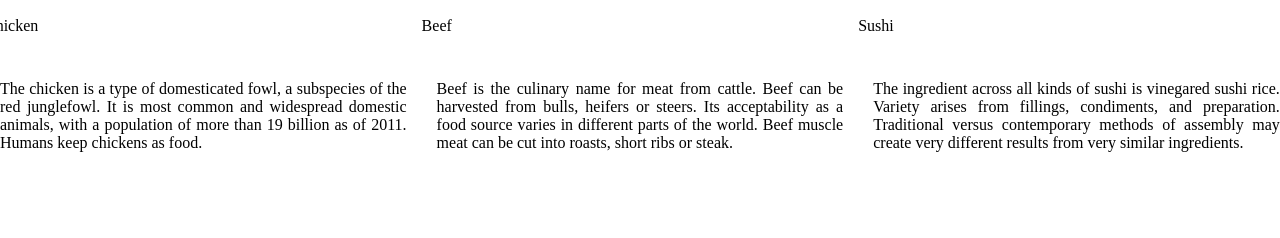
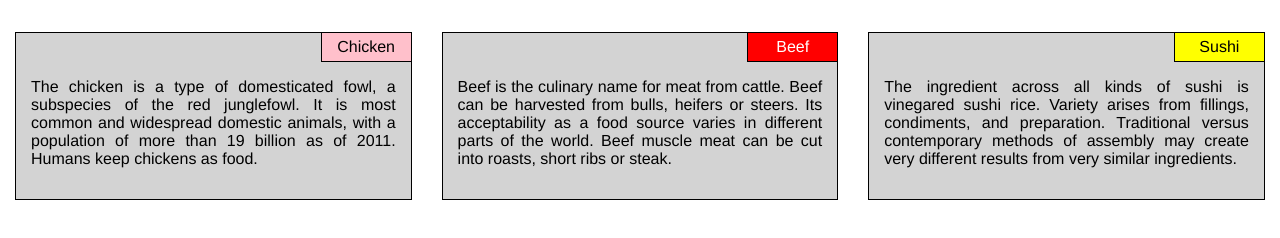
Before and after one commit to amanjotkaur1/coursera_test, a plain HTML site: page module2_solution/index.html in a window 1280 px wide. Shown: the part 60-298 px from the top of the page. Drawn offline with Linux system fonts and the light colour scheme.

Commit message:
file are updated

```diff
--- a/module2_solution/index.html
+++ b/module2_solution/index.html
@@ -11,24 +11,28 @@
     </head>
     <body>
         <h1> Our Menu </h1>
-        <div class="container-fluid">
-        <div class="row">
-            <div class="col-lg-4 col-md-6">
-
-                 <div id="chicken">Chicken</div>
+        <div class="container">
+    <div class="row">
+        <div class="col-lg-4 col-md-6 col-sm-12">
+            <div class="menu-section">
+                <span class="menu-section-title menu-section-pink">Chicken</span>
                  <p>The chicken  is a type of domesticated fowl, a subspecies of the red junglefowl. It is  most common and widespread domestic animals, with a population of more than 19 billion as of 2011. Humans keep chickens as food.</p>
 
             </div>
-            <div class="col-lg-4 col-md-6">
-                 <div id="beef">Beef</div>
+        </div>
+        <div class="col-lg-4 col-md-6 col-sm-12">
+            <div class="menu-section">
+                <span class="menu-section-title menu-section-red">Beef</span>
                  <p>Beef is the culinary name for meat from cattle. Beef can be harvested from bulls, heifers or steers. Its acceptability as a food source varies in different parts of the world. Beef muscle meat can be cut into roasts, short ribs or steak.</p>
             </div>
-            <div class="col-lg-4 col-md-6">
-                 <div id="sushi">Sushi</div>
+        </div>
+        <div class="col-lg-4 col-md-12 col-sm-12">
+            <div class="menu-section">
+                <span class="menu-section-title menu-section-yellow">Sushi</span>
                  <p>The ingredient across all kinds of sushi is vinegared sushi rice. Variety arises from fillings, condiments, and preparation. Traditional versus contemporary methods of assembly may create very different results from very similar ingredients.</p>
             </div>
-
         </div>
-        </div>
-    </body>
+    </div>
+    </div>
+</body>
 </html>
```
